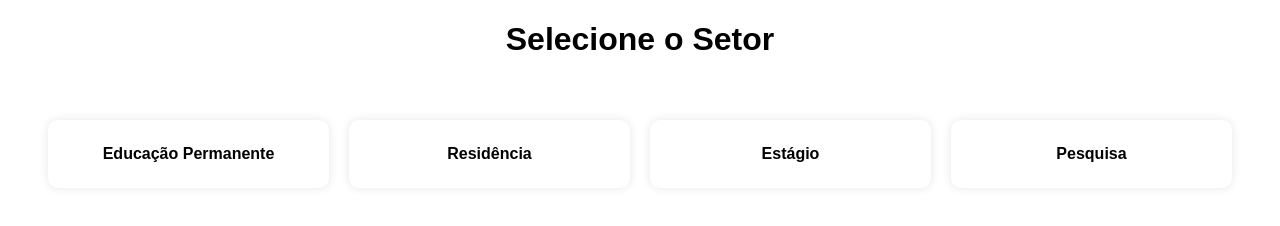
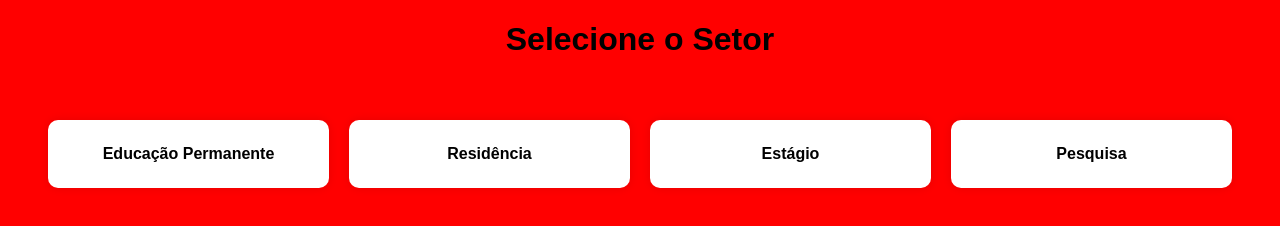
Before and after one commit to miguel-trindade/nep-relatorio, a plain HTML site: page index2.html in a window 1280 px wide. Drawn offline with Linux system fonts and the light colour scheme.

Commit message:
Change body background color to red

```diff
--- a/style2.css
+++ b/style2.css
@@ -1,6 +1,6 @@
 body{
 font-family:Arial;
-background-color: linear-gradient(135deg,#1f2937,#374151);
+background-color: red;
 text-align:center;
 }
 
```
